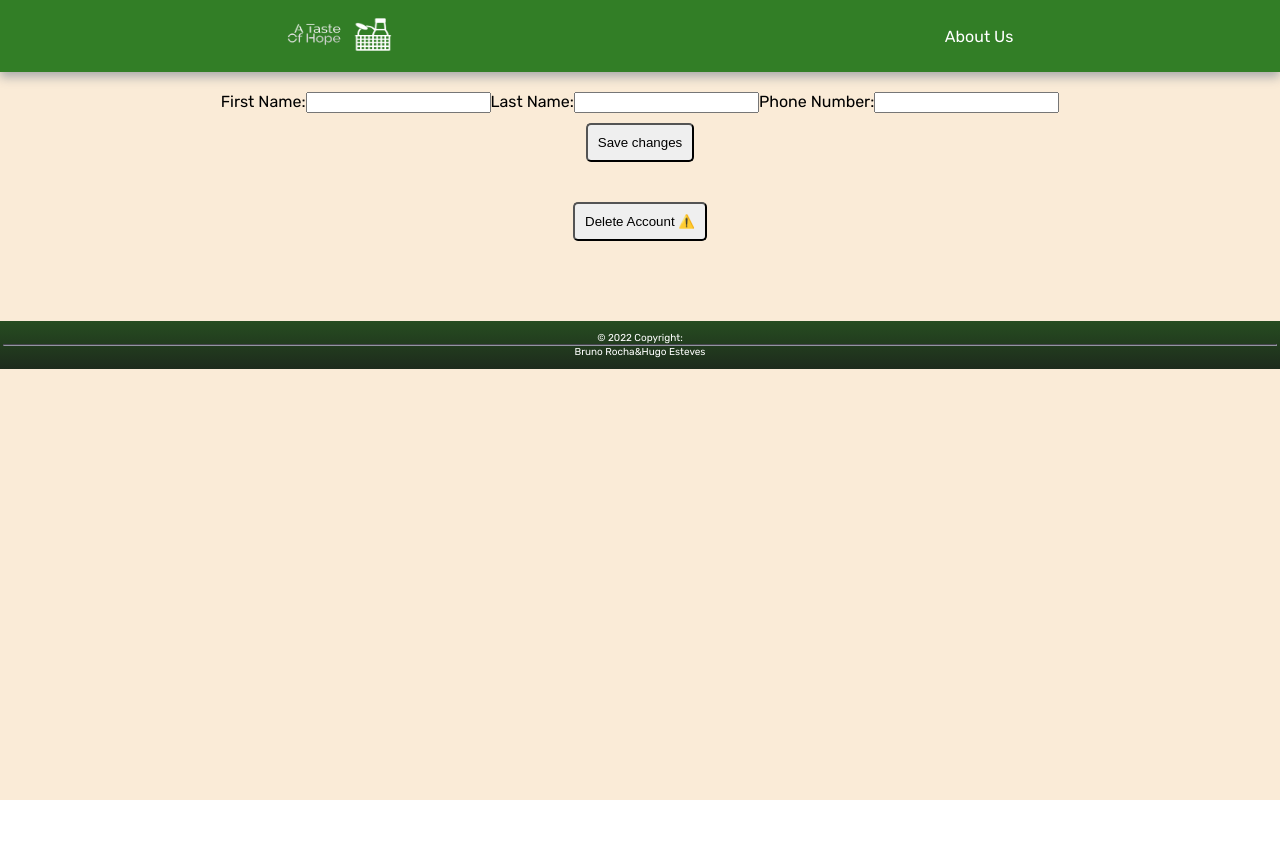
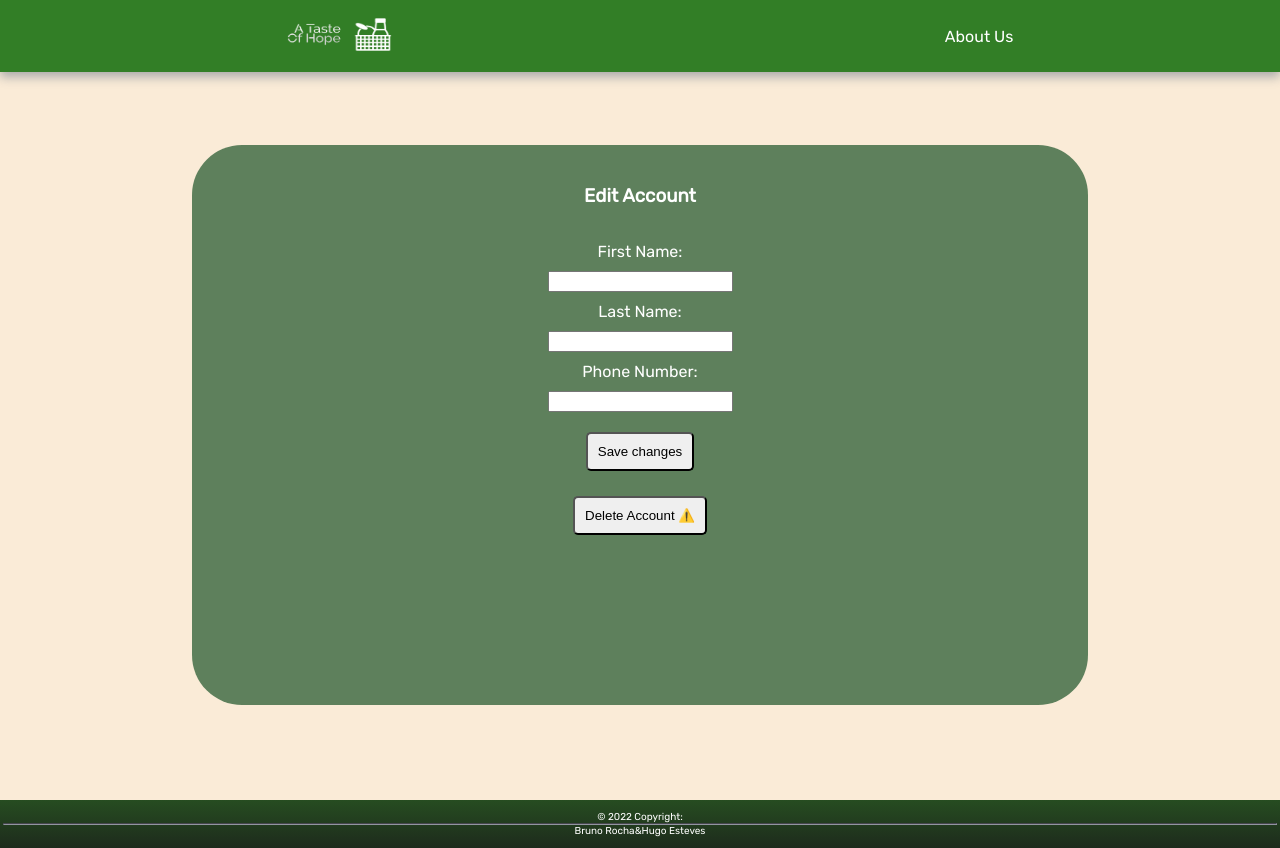
Before and after one commit to HugoEsteves21/TasteOfHope-Client, a React (Create React App) app: page /profile/1/edit in a window 1280 px wide. Before the commit the page ends 800 px from the top, so only its background shows below. Built offline with nearby package versions, Linux system fonts and the light colour scheme; no server answers.

Commit message:
adding styles to auth, profile and about pages

```diff
--- a/src/aboutUs.css
+++ b/src/aboutUs.css
@@ -1,6 +1,11 @@
 .about-us {
   padding-top: 75px;
   padding-bottom: 75px;
+}
+
+.aboutH1 {
+  margin-top: 15px;
+  margin-bottom: 15px;
 }
 
 header .profile-image {
@@ -54,3 +59,28 @@ header .profile-image:hover {
   flex-direction: row;
   padding: 20px;
 }
+
+@media only screen and (max-width: 600px) {
+  .ind-profile {
+    display: flex;
+    flex-direction: column;
+    align-items: center;
+    font-size: 10px;
+  }
+  header .profile-image {
+    width: 35vw;
+    height: 20vh;
+    border-radius: 50%;
+    border: 3px solid white;
+    transition: all 0.5s;
+    margin: 80px 0 10px 0;
+  }
+  #aboutP {
+    width: 75vw;
+    margin-left: 40px;
+  }
+  #aboutP2 {
+    width: 89vw;
+    margin-left: 10px;
+  }
+}
--- a/src/auth.css
+++ b/src/auth.css
@@ -7,9 +7,21 @@
   justify-content: center;
 }
 
+.signupPageB h1 {
+  margin-bottom: 22px;
+}
+
+.loginPageB h1 {
+  margin-bottom: 22px;
+}
+
+.loginH1 {
+  margin-top: 25px;
+}
+
 .signupPageB {
   border-radius: 50px;
-  width: 50vw;
+  width: 40vw;
   background-color: rgba(42, 92, 51, 0.75);
   margin: 100px 0;
   padding: 50px;
@@ -62,8 +74,8 @@
 
 .loginPageB {
   border-radius: 50px;
-  width: 50vw;
-  height: 60vh;
+  width: 40vw;
+  height: 70vh;
   background-color: rgba(42, 92, 51, 0.75);
   margin-top: 50px;
   text-align: center;
@@ -90,6 +102,8 @@
   text-shadow: 0px 0px 5px rgba(42, 92, 51, 0.75);
   margin-bottom: 20px;
   margin-top: 10px;
+  margin-left: 5px;
+  margin-right: 5px;
 }
 
 .css-authinput:focus {
@@ -116,3 +130,31 @@
 .loginBtnSubmit:hover {
   font-weight: bold;
 }
+
+@media only screen and (max-width: 600px) {
+  .loginPageB {
+    border-radius: 50px;
+    width: 80vw;
+    background-color: rgba(42, 92, 51, 0.75);
+    margin-top: 50px;
+    text-align: center;
+    color: white;
+    overflow: hidden;
+  }
+
+  .signupPageB {
+    border-radius: 50px;
+    width: 75vw;
+    background-color: rgba(42, 92, 51, 0.75);
+    margin: 100px 0;
+    padding: 50px;
+    text-align: center;
+    color: white;
+    overflow: hidden;
+    overflow-x: hidden;
+  }
+}
+
+.fieldset {
+  border: none;
+}
--- a/src/navbar.css
+++ b/src/navbar.css
@@ -135,11 +135,12 @@ footer {
   background-image: linear-gradient(to bottom, #285c20bd, #1b3019ad);
   color: #fff;
   position: absolute;
-  width: 100%;
+  width: 100vw;
   margin-bottom: 0px;
   /* bottom: 0; */
   padding: 1vh 0 1vh 0;
   font-size: 10px;
+  /* top: 1000px; */
 }
 footer a {
   color: #fff;
--- a/src/pages/AboutUs.jsx
+++ b/src/pages/AboutUs.jsx
@@ -8,7 +8,7 @@ function AboutUs() {
   return (
     <div>
       <article className="about-us">
-        <p>
+        <p id="aboutP">
           First of all, we want to thank you all for joining this community. <br />
           With this website, we hope to be helpful to the whole society. <br />
           We intend to promote good practices and help those who need it most. <br />
@@ -16,8 +16,8 @@ function AboutUs() {
           need it.
         </p>
         <hr />
-        <h1>Who are we?</h1>
-        <p>
+        <h1 className="aboutH1">Who are we?</h1>
+        <p id="aboutP2">
           Two starting web developers, who, while developing the third project of Ironhack's
           Bootcamp, decided to find a way to not only develop our skills, but also to help others.{' '}
           <br />
@@ -29,7 +29,7 @@ function AboutUs() {
             <header>
               <img src={hugoImg} alt="hugo-pic" className="profile-image" />
               <h2>Hugo Esteves</h2>
-              <p>Full Stack Developer with a background in Mathematics and Data.</p>
+              <p id="aboutMeP">Full Stack Developer with a background in Mathematics and Data.</p>
               <div className="profile-buttons">
                 <a
                   className="tag"
@@ -54,7 +54,9 @@ function AboutUs() {
             <header>
               <img src={brunoImg} alt="bruno-pic" className="profile-image" />
               <h2>Bruno Rocha</h2>
-              <p>Full Stack Developer with a background in Sports.</p>
+              <p id="aboutMeP2">
+                Full Stack Developer with a background in Physical Education and Sports.
+              </p>
               <div className="profile-buttons">
                 <a
                   className="tag"
--- a/src/pages/EditProfile.jsx
+++ b/src/pages/EditProfile.jsx
@@ -6,9 +6,9 @@ import '../profile.css';
 
 function EditProfile() {
   // const { firstName, lastName, phoneNumber}
-  const [firstName, setFirstName] = useState("");
-  const [lastName, setLastName] = useState("");
-  const [phoneNumber, setPhoneNumber] = useState("");
+  const [firstName, setFirstName] = useState('');
+  const [lastName, setLastName] = useState('');
+  const [phoneNumber, setPhoneNumber] = useState('');
 
   const { id } = useParams();
   const navigate = useNavigate();
@@ -20,14 +20,11 @@ function EditProfile() {
 
   const getProfile = async () => {
     try {
-      const storedToken = localStorage.getItem("authToken");
+      const storedToken = localStorage.getItem('authToken');
 
-      const response = await axios.get(
-        `${process.env.REACT_APP_API_URL}/profile/${id}`,
-        {
+      const response = await axios.get(`${process.env.REACT_APP_API_URL}/profile/${id}`, {
         headers: { Authorization: `Bearer ${storedToken}` },
-        }
-      );
+      });
 
       setFirstName(response.data.firstName);
       setLastName(response.data.lastName);
@@ -45,7 +42,7 @@ function EditProfile() {
     e.preventDefault();
     const body = { firstName, lastName, phoneNumber };
     try {
-      const storedToken = localStorage.getItem("authToken");
+      const storedToken = localStorage.getItem('authToken');
 
       await axios.put(`${process.env.REACT_APP_API_URL}/profile/${id}`, body, {
         headers: { Authorization: `Bearer ${storedToken}` },
@@ -64,7 +61,7 @@ function EditProfile() {
 
   const deleteProfile = async () => {
     try {
-      const storedToken = localStorage.getItem("authToken");
+      const storedToken = localStorage.getItem('authToken');
 
       await axios.delete(`${process.env.REACT_APP_API_URL}/profile/${id}`, {
         headers: { Authorization: `Bearer ${storedToken}` },
@@ -72,48 +69,45 @@ function EditProfile() {
 
       logout();
 
-      navigate("/");
+      navigate('/');
     } catch (error) {}
   };
 
   return (
-    <div className="profilePage">
-      <h3 className="location">Edit account</h3>
+    <div className="editBody">
+      <div className="editProfilePage">
+        <h3 className="location">Edit Account</h3>
 
         <div className="profile-favs">
           <form className="editForm" onSubmit={handleSubmit}>
             <label htmlFor="firstName">First Name:</label>
-          <input
-            type="text"
-            name="firstName"
-            value={firstName}
-            onChange={handleFirstName}
-          />
+            <br />
+            <input type="text" name="firstName" value={firstName} onChange={handleFirstName} />
+            <br />
 
             <label htmlFor="lastName">Last Name:</label>
-          <input
-            type="text"
-            name="lastName"
-            value={lastName}
-            onChange={handleLastName}
-          />
-
+            <br />
+            <input type="text" name="lastName" value={lastName} onChange={handleLastName} />
+            <br />
             <label htmlFor="phoneNumber">Phone Number:</label>
+            <br />
             <input
               type="text"
               name="phoneNumber"
               value={phoneNumber}
               onChange={handlePhoneNumber}
             />
+            <br />
 
             <button className="tag" type="submit">
               Save changes
             </button>
           </form>
 
-        <button className="tag" onClick={deleteProfile}>
+          <button className="tag-delete" onClick={deleteProfile}>
             Delete Account ⚠️
           </button>
+        </div>
       </div>
     </div>
   );
--- a/src/pages/LoginPage.jsx
+++ b/src/pages/LoginPage.jsx
@@ -35,7 +35,7 @@ function LoginPage() {
   return (
     <div className="loginBody">
       <div className="loginPageB">
-        <h1>Login </h1>
+        <h1 className='loginH1'>Login </h1>
         <form onSubmit={handleLoginSubmit} className="loginForm">
           <label>Email address*</label>
           <input
--- a/src/pages/SignupPage.jsx
+++ b/src/pages/SignupPage.jsx
@@ -90,7 +90,7 @@ function SignupPage() {
             onChange={handlePhoneNumber}
           />
 
-          <fieldset>
+          <fieldset className='fieldset'>
             <div>
               <label htmlFor="userType">User Type*</label>
             </div>
--- a/src/profile.css
+++ b/src/profile.css
@@ -18,10 +18,14 @@ header .profile-image:hover {
 
 .profile-favs {
   padding-bottom: 70px;
+  display: flex;
+  flex-direction: column;
+  align-items: center;
+  justify-content: center;
 }
 
 .location {
-  background-color: rgb(255, 255, 255);
+  /* background-color: rgb(255, 255, 255); */
   color: rgb(21, 72, 19);
 }
 
@@ -56,8 +60,13 @@ header .profile-image:hover {
 }
 
 .editForm {
-  margin-top: 50px;
-  padding: 20px;
+  margin-top: 30px;
+  padding: 5px;
+}
+
+.editForm input {
+  margin-top: 10px;
+  margin-bottom: 10px;
 }
 
 .profile-table {
@@ -74,10 +83,54 @@ header .profile-image:hover {
   margin: 10px;
 }
 
-li.borderBox > h5, h6 {
+li.borderBox > h5,
+h6 {
   margin: 10px 0;
 }
 
 .title {
   margin: 20px;
 }
+
+.editProfilePage {
+  border-radius: 50px;
+  width: 70vw;
+  height: 70vh;
+  background-color: rgba(42, 92, 51, 0.75);
+  margin-top: 50px;
+  text-align: center;
+  color: white;
+}
+
+.editBody {
+  display: flex;
+  flex-direction: column;
+  align-items: center;
+  justify-content: center;
+  height: 100vh;
+  flex-wrap: wrap;
+}
+
+.editProfilePage h3 {
+  margin-top: 40px;
+  color: white;
+}
+
+
+.tag-delete {
+  background-color: #efefef;
+  color: black;
+  padding: 10px;
+  border-radius: 5px;
+  display: table;
+  margin: 10px auto;
+}
+
+.tag-delete:hover {
+  background-color: rgb(228, 16, 16);
+  color: white;
+}
+
+.tag-delete:hover::after {
+  border-left-color: rgb(224, 19, 19);
+}
```
Lines whose indentation alone changed are shown as unchanged.
